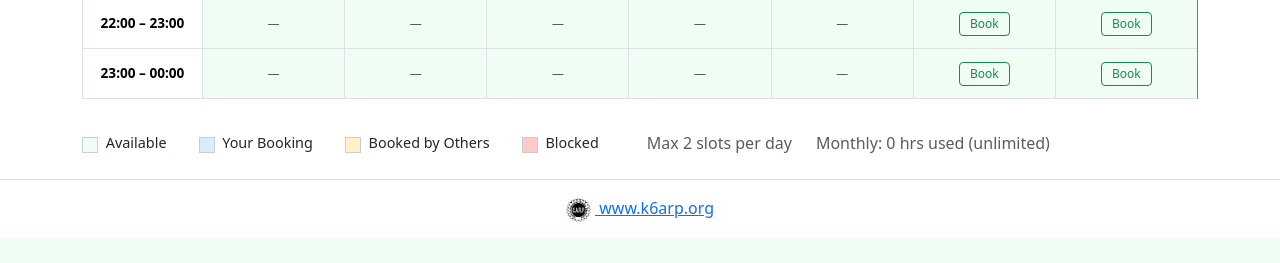
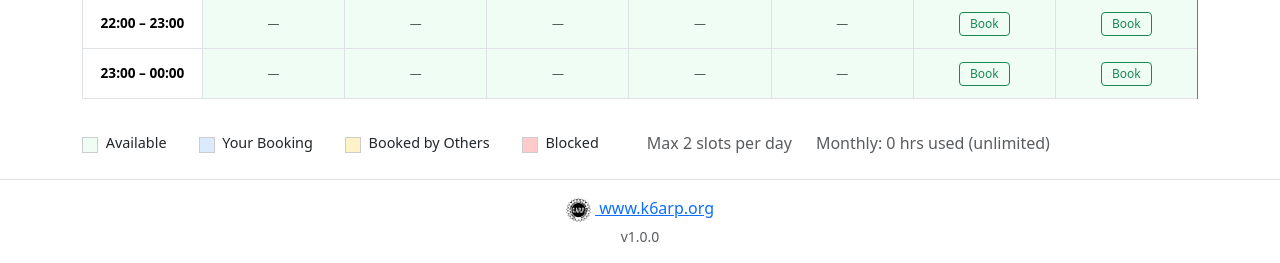
Before and after one commit to Praxeis/FlexRadio-Scheduler, a Flask app: page /schedule in a window 1280 px wide. Shown: the part 1398-1661 px from the top of the page. Before the commit the page ends 1636 px from the top, so only its background shows below. Run offline with Flask 3, Linux system fonts and the light colour scheme; the visitor is signed in with stand-in values (Sample User, id 1); data comes from the database, SQL or seed files in the repository; data that the repository does not hold is empty.

Commit message:
Add version number to site footer
Displays v1.0.0 in the footer on every page. Version is defined
as APP_VERSION in app.py for easy bumping.

Co-Authored-By: Claude Opus 4.6 (1M context) <noreply@anthropic.com>

```diff
--- a/app.py
+++ b/app.py
@@ -29,6 +29,7 @@ from flask_login import LoginManager, login_user, logout_user, login_required, c
 from models import db, User, Booking, BlockedSlot, RadioConfig
 from radio_monitor import RadioMonitor
 
+APP_VERSION = '1.0.0'
 MAX_SLOTS_PER_DAY = 2
 
 app = Flask(__name__)
@@ -56,7 +57,8 @@ def inject_globals():
         club_logo_filename=(config.club_logo_filename or '') if config else '',
         club_website=(config.club_website or '') if config else '',
         site_timezone=(config.site_timezone or DEFAULT_TZ) if config else DEFAULT_TZ,
-        now_local=datetime.now(local_tz)
+        now_local=datetime.now(local_tz),
+        app_version=APP_VERSION
     )
 
 
--- a/templates/base.html
+++ b/templates/base.html
@@ -83,7 +83,6 @@
         {% block content %}{% endblock %}
     </div>
 
-    {% if club_logo_filename or club_website %}
     <footer class="text-center text-muted py-3 mt-4 border-top">
         {% if club_website %}
         <a href="{{ club_website }}" target="_blank" rel="noopener">
@@ -95,8 +94,8 @@
         {% elif club_logo_filename %}
         <img src="{{ url_for('static', filename='uploads/' + club_logo_filename) }}" alt="Club Logo" height="24">
         {% endif %}
+        <div class="small mt-1">v{{ app_version }}</div>
     </footer>
-    {% endif %}
 
     <script src="https://cdn.jsdelivr.net/npm/bootstrap@5.3.3/dist/js/bootstrap.bundle.min.js"></script>
     <script>
```
